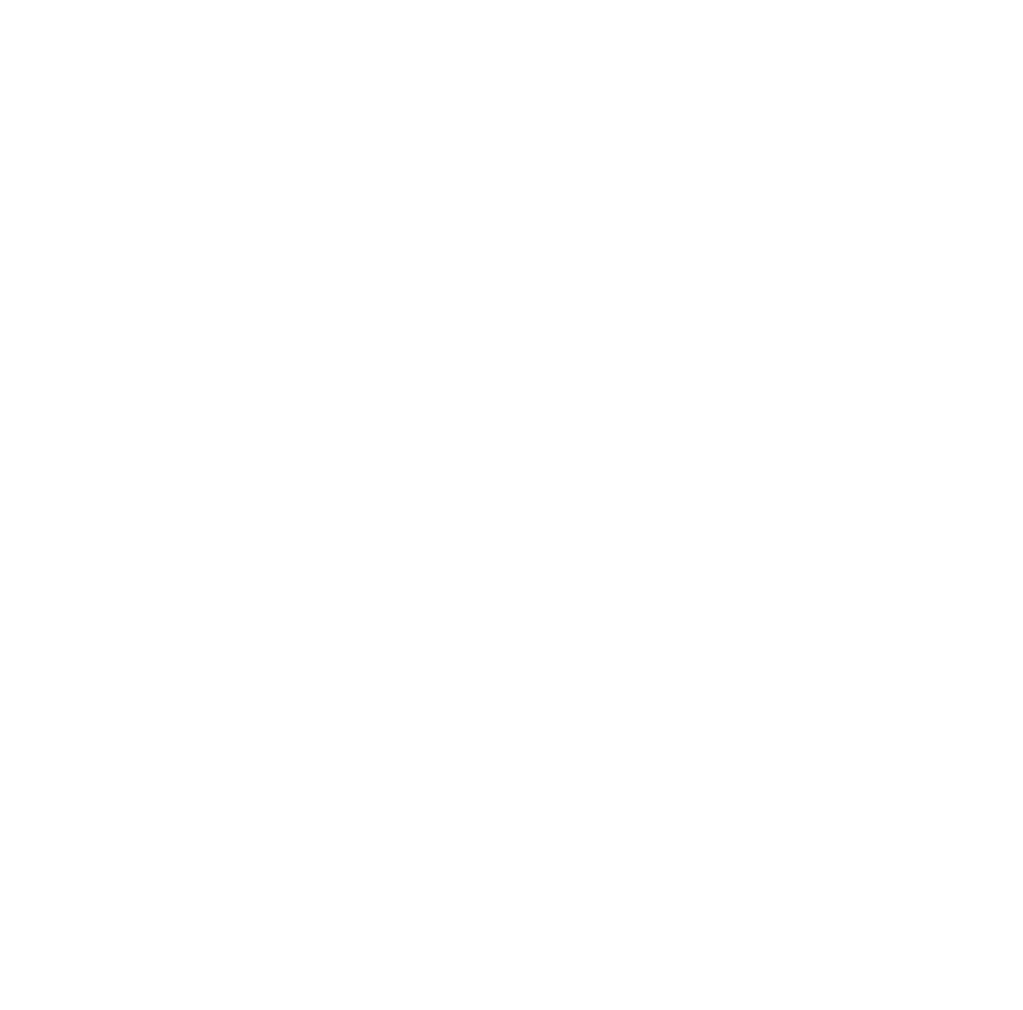
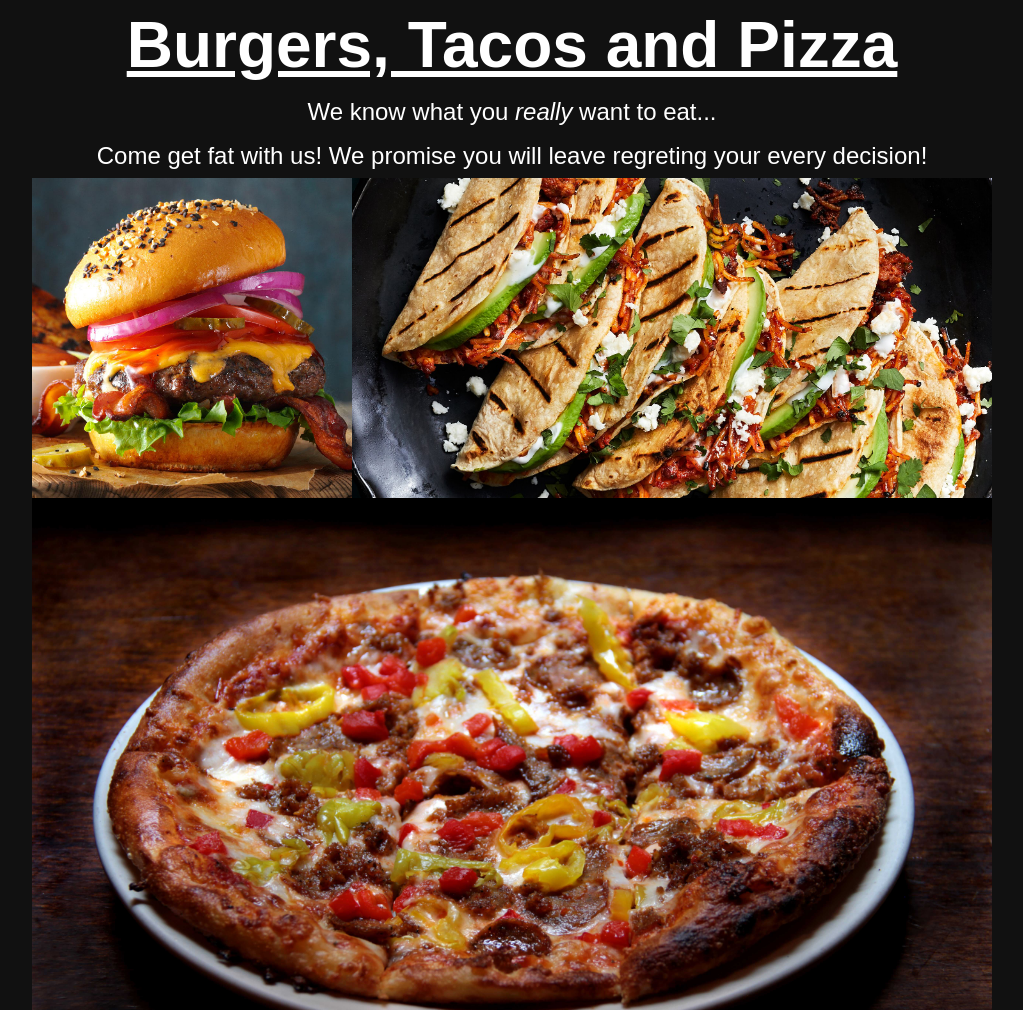
Before and after one commit to meuzishun/restaurant-page, a website built with webpack: page dist/index.html in a window 1280 px wide. Shown: the top 1010 px of the page, without its empty margins (128-1151 px from the left). Before the commit the page ends 800 px from the top, so only its background shows below. Built offline with nearby package versions, Linux system fonts and the light colour scheme.

Commit message:
Add a basic stylesheet for now

```diff
--- a/dist/index.html
+++ b/dist/index.html
@@ -5,15 +5,19 @@
     <meta http-equiv="X-UA-Compatible" content="IE=edge">
     <meta name="viewport" content="width=device-width, initial-scale=1.0">
     <title>Document</title>
+    <link rel="stylesheet" href="style.css">
     <script src="main.js"></script>
 </head>
 <body>
     <div class="content">
-        <h1></h1>
-        <img src="" alt="">
-        <img src="" alt="">
-        <img src="" alt="">
-        <p></p>
+        <h1>Burgers, Tacos and Pizza</h1>
+        <p>We know what you <i>really</i> want to eat... </p>
+        <p>Come get fat with us! We promise you will leave regreting your every decision!</p>
+        <div class="image-container">
+            <img src="./burger.jpg" alt="burger-image" width="25%">
+            <img src="./tacos.jpeg" alt="tacos-image" width="50%">
+            <img src="./pizza.jpg" alt="pizza-image" width="75%">
+        </div>
     </div>
 </body>
 </html>
--- /dev/null
+++ b/dist/style.css
@@ -0,0 +1,37 @@
+* {
+    margin: 0;
+    padding: 0;
+    box-sizing: border-box;
+    font-size: 16px;
+    font-family: Arial, Helvetica, sans-serif;
+}
+
+.content {
+    width: 100vw;
+    display: flex;
+    flex-direction: column;
+    align-items: center;
+    background-color: #111;
+
+}
+
+.content h1, p {
+    color: #fff;
+    padding: 0.5rem;
+}
+
+.content h1 {
+    font-size: 4rem;
+    text-decoration: underline;
+}
+
+.content p, i {
+    font-size: 1.5rem;
+}
+
+.image-container {
+    display: flex;
+    flex-wrap: wrap;
+    align-items: center;
+    justify-content: center;
+}
```
